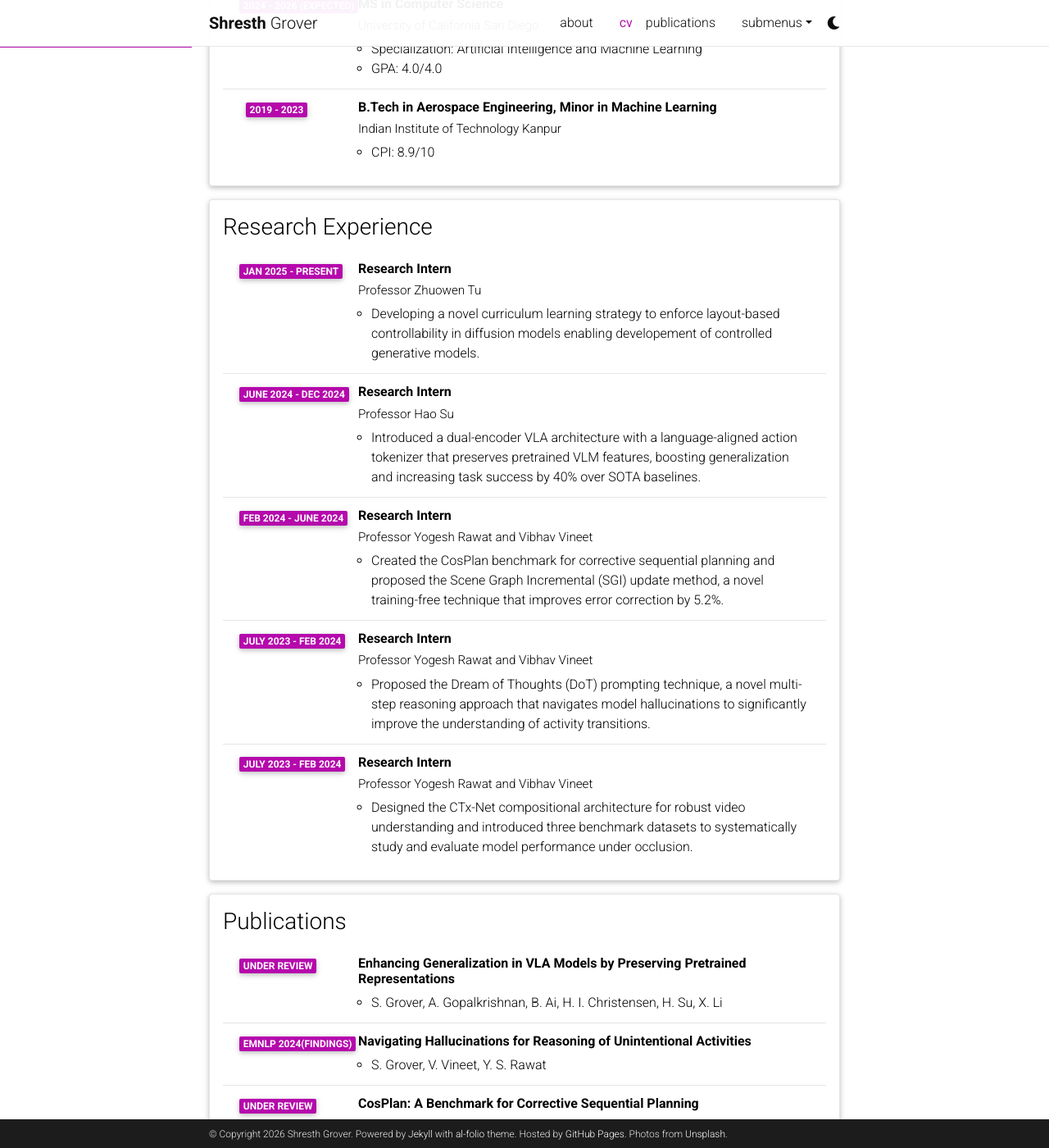
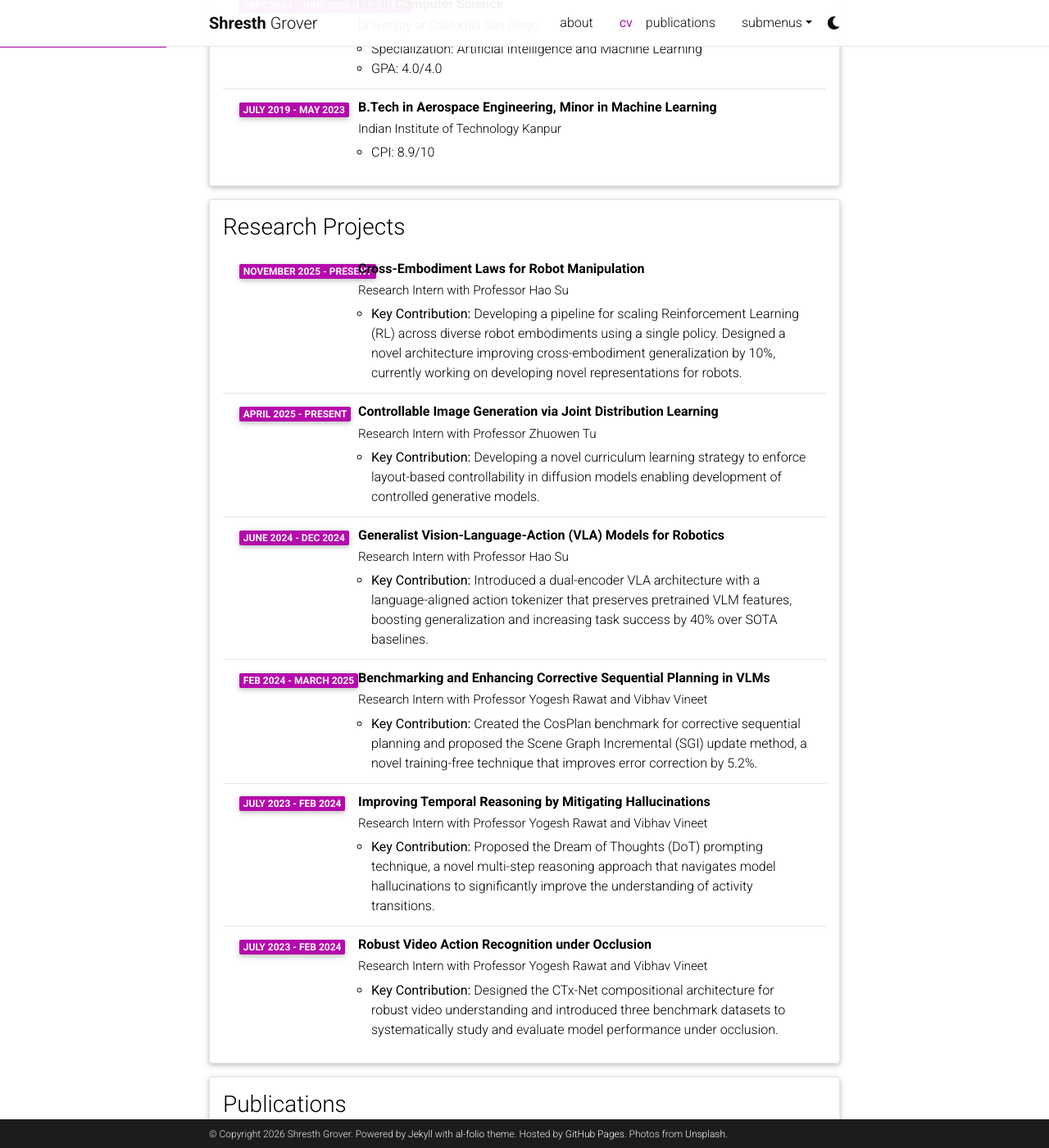
Before and after one commit to shroglck/shroglck.github.io, a Jekyll site: the page built from _pages/cv.md, in a window 1280 px wide and 1400 px high, scrolled down 265 px. Shown: the whole window at 82% size. Built offline with Jekyll 4.4.1, drawn with Linux system fonts in a browser that asks for light colours; comment, search, counter and statistics services are not loaded; a style sheet for code colours, icons or effects is not loaded; some of the changed text lies outside the part shown.

Commit message:
Fix image paths and CV rendering
- Move `navigating.png` to `assets/img/publication_preview/` to match the bibliography layout's expectation.
- Update `_pages/about.md` to remove the incorrect `assets/img/` prefix from the profile image path, as the layout adds it automatically.
- Update `_data/cv.yml` to use HTML `<b>` tags for bold text in project descriptions, improving the rendering on the CV page.

```diff
--- a/_data/cv.yml
+++ b/_data/cv.yml
@@ -3,53 +3,61 @@
   contents:
     - title: MS in Computer Science
       institution: University of California San Diego
-      year: 2024 - 2026 (Expected)
+      year: Sept 2024 - June 2026 (Expected)
       description:
         - "Specialization: Artificial Intelligence and Machine Learning"
         - "GPA: 4.0/4.0"
     - title: B.Tech in Aerospace Engineering, Minor in Machine Learning
       institution: Indian Institute of Technology Kanpur
-      year: 2019 - 2023
+      year: July 2019 - May 2023
       description:
         - "CPI: 8.9/10"
 
-- title: Research Experience
+- title: Research Projects
   type: time_table
   contents:
-    - title: Research Intern
-      institution: Professor Zhuowen Tu
-      year: Jan 2025 - Present
+    - title: Cross-Embodiment Laws for Robot Manipulation
+      institution: Research Intern with Professor Hao Su
+      year: November 2025 - Present
       description:
-        - "Developing a novel curriculum learning strategy to enforce layout-based controllability in diffusion models enabling developement of controlled generative models."
-    - title: Research Intern
-      institution: Professor Hao Su
+        - "<b>Key Contribution:</b> Developing a pipeline for scaling Reinforcement Learning (RL) across diverse robot embodiments using a single policy. Designed a novel architecture improving cross-embodiment generalization by 10%, currently working on developing novel representations for robots."
+    - title: Controllable Image Generation via Joint Distribution Learning
+      institution: Research Intern with Professor Zhuowen Tu
+      year: April 2025 - Present
+      description:
+        - "<b>Key Contribution:</b> Developing a novel curriculum learning strategy to enforce layout-based controllability in diffusion models enabling development of controlled generative models."
+    - title: Generalist Vision-Language-Action (VLA) Models for Robotics
+      institution: Research Intern with Professor Hao Su
       year: June 2024 - Dec 2024
       description:
-        - "Introduced a dual-encoder VLA architecture with a language-aligned action tokenizer that preserves pretrained VLM features, boosting generalization and increasing task success by 40% over SOTA baselines."
-    - title: Research Intern
-      institution: Professor Yogesh Rawat and Vibhav Vineet
-      year: Feb 2024 - June 2024
+        - "<b>Key Contribution:</b> Introduced a dual-encoder VLA architecture with a language-aligned action tokenizer that preserves pretrained VLM features, boosting generalization and increasing task success by 40% over SOTA baselines."
+    - title: Benchmarking and Enhancing Corrective Sequential Planning in VLMs
+      institution: Research Intern with Professor Yogesh Rawat and Vibhav Vineet
+      year: Feb 2024 - March 2025
       description:
-        - "Created the CosPlan benchmark for corrective sequential planning and proposed the Scene Graph Incremental (SGI) update method, a novel training-free technique that improves error correction by 5.2%."
-    - title: Research Intern
-      institution: Professor Yogesh Rawat and Vibhav Vineet
+        - "<b>Key Contribution:</b> Created the CosPlan benchmark for corrective sequential planning and proposed the Scene Graph Incremental (SGI) update method, a novel training-free technique that improves error correction by 5.2%."
+    - title: Improving Temporal Reasoning by Mitigating Hallucinations
+      institution: Research Intern with Professor Yogesh Rawat and Vibhav Vineet
       year: July 2023 - Feb 2024
       description:
-        - "Proposed the Dream of Thoughts (DoT) prompting technique, a novel multi-step reasoning approach that navigates model hallucinations to significantly improve the understanding of activity transitions."
-    - title: Research Intern
-      institution: Professor Yogesh Rawat and Vibhav Vineet
+        - "<b>Key Contribution:</b> Proposed the Dream of Thoughts (DoT) prompting technique, a novel multi-step reasoning approach that navigates model hallucinations to significantly improve the understanding of activity transitions."
+    - title: Robust Video Action Recognition under Occlusion
+      institution: Research Intern with Professor Yogesh Rawat and Vibhav Vineet
       year: July 2023 - Feb 2024
       description:
-        - "Designed the CTx-Net compositional architecture for robust video understanding and introduced three benchmark datasets to systematically study and evaluate model performance under occlusion."
+        - "<b>Key Contribution:</b> Designed the CTx-Net compositional architecture for robust video understanding and introduced three benchmark datasets to systematically study and evaluate model performance under occlusion."
 
 - title: Publications
   type: time_table
   contents:
+    - title: "CoDiffusion: Harmonizing Layouts and Image Generation through Joint Diffusion"
+      year: Under Review
+      description: "S. Grover, S. Aggarwal, D. Srivastav, Z. Tu"
     - title: "Enhancing Generalization in VLA Models by Preserving Pretrained Representations"
       year: Under Review
-      description: "S. Grover, A. Gopalkrishnan, B. Ai, H. I. Christensen, H. Su, X. Li"
+      description: "S. Grover, A. Gopalkrishnan, Bo Ai, H. I. Christensen, H. Su, Xuanlin Li"
     - title: "Navigating Hallucinations for Reasoning of Unintentional Activities"
-      year: EMNLP 2024(Findings)
+      year: EMNLP 2024
       description: "S. Grover, V. Vineet, Y. S. Rawat"
     - title: "CosPlan: A Benchmark for Corrective Sequential Planning"
       year: Under Review
@@ -83,17 +91,9 @@
         - Docker
         - Slurm
 
-- title: Honors and Awards
-  type: time_table
-  contents:
-    - year: 2023
-      items:
-        - "B.Tech Degree with Distinction (Mathematics & Computing), IIT Kanpur"
-    - year: 2022
-      items:
-        - "Academic Excellence Award, IIT Kanpur"
-
-- title: Academic Service
+- title: Awards & Honors
   type: list
   contents:
-    - "Reviewer: NeurIPS 2025"
+    - "Academic Excellence Award, IIT Kanpur (2022)"
+    - "B.Tech Degree with Distinction, IIT Kanpur (2023)"
+    - "Reviewer: NeurIPS, CVPR"
```
Also changed, not shown: _bibliography/papers.bib (+22 -7 lines), _pages/about.md (+3 -2 lines), assets/img/publication_preview/navigating.png (added), 1 other file.
